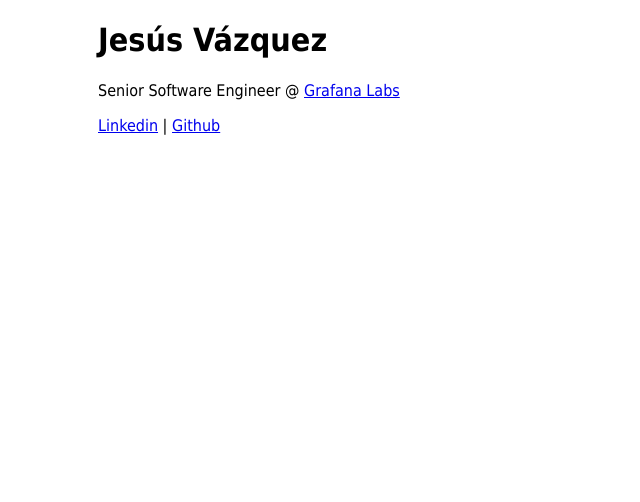
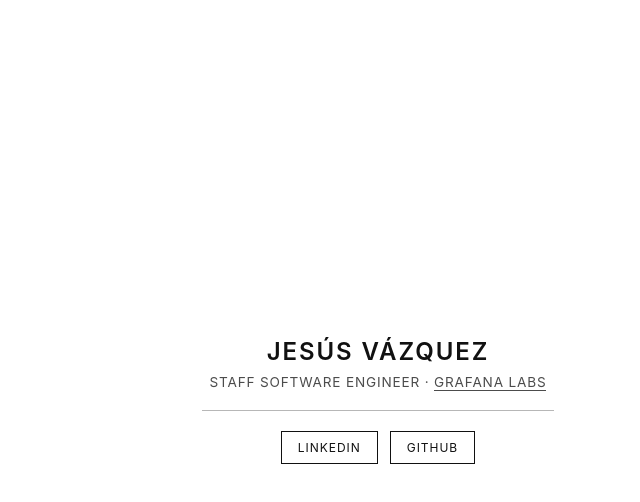
Before and after one commit to jesusvazquez/jesusvazquez.me, a plain HTML site: page index.html in a window 1280 px wide. Shown: the whole page, without its empty margins (262-902 px from the left). Drawn offline with Linux system fonts and the light colour scheme.

Commit message:
rework home

```diff
--- a/index.html
+++ b/index.html
@@ -1,24 +1,91 @@
 <!DOCTYPE html>
-<html>
+<html lang="en">
 <head>
-    <meta http-equiv="Content-Type" content="text/html; charset=UTF-8" />
+<meta charset="UTF-8">
+<meta name="viewport" content="width=device-width, initial-scale=1">
+<meta name="description" content="Jesús Vázquez — Staff Software Engineer at Grafana Labs.">
 <title>Jesús Vázquez</title>
 <style>
+  :root {
+    --bg: #ffffff;
+    --fg: #111111;
+  }
+  @media (prefers-color-scheme: dark) {
+    :root {
+      --bg: #111111;
+      --fg: #f5f5f5;
+    }
+  }
+  * { box-sizing: border-box; }
+  html, body { margin: 0; height: 100%; }
   body {
-        width: 35em;
-        margin: 0 auto;
-        font-family: Tahoma, Verdana, Arial, sans-serif;
+    background: var(--bg);
+    color: var(--fg);
+    font-family: -apple-system, BlinkMacSystemFont, "Segoe UI", Helvetica, Arial, sans-serif;
+    display: flex;
+    align-items: center;
+    justify-content: center;
+    padding: 1.5rem;
+  }
+  main {
+    width: 100%;
+    max-width: 22rem;
+    text-align: center;
+  }
+  h1 {
+    margin: 0;
+    font-size: 1.5rem;
+    font-weight: 600;
+    letter-spacing: 0.08em;
+    text-transform: uppercase;
+  }
+  p {
+    margin: 0.5rem 0 0;
+    font-size: 0.85rem;
+    letter-spacing: 0.06em;
+    text-transform: uppercase;
+    opacity: 0.75;
+  }
+  p a {
+    color: inherit;
+    text-decoration: none;
+    border-bottom: 1px solid currentColor;
+  }
+  hr {
+    border: none;
+    border-top: 1px solid var(--fg);
+    margin: 1.25rem 0;
+    opacity: 0.3;
+  }
+  nav {
+    display: flex;
+    justify-content: center;
+    gap: 0.75rem;
+  }
+  nav a {
+    color: var(--fg);
+    text-decoration: none;
+    font-size: 0.75rem;
+    letter-spacing: 0.08em;
+    text-transform: uppercase;
+    padding: 0.5rem 1rem;
+    border: 1px solid var(--fg);
+  }
+  nav a:hover {
+    background: var(--fg);
+    color: var(--bg);
   }
 </style>
 </head>
 <body>
+  <main>
     <h1>Jesús Vázquez</h1>
-    <p>
-      Senior Software Engineer @ <a href="https://grafana.com/">Grafana Labs</a>
-    </p>
-    <p>
-      <a href="https://www.linkedin.com/in/jesusvazquezp">Linkedin</a> |
-      <a href="https://github.com/jesusvazquez">Github</a>
-    </p>
+    <p>Staff Software Engineer · <a href="https://grafana.com/">Grafana Labs</a></p>
+    <hr>
+    <nav>
+      <a href="https://www.linkedin.com/in/jesusvazquezp">LinkedIn</a>
+      <a href="https://github.com/jesusvazquez">GitHub</a>
+    </nav>
+  </main>
 </body>
 </html>
```
Lines whose indentation alone changed are shown as unchanged.
